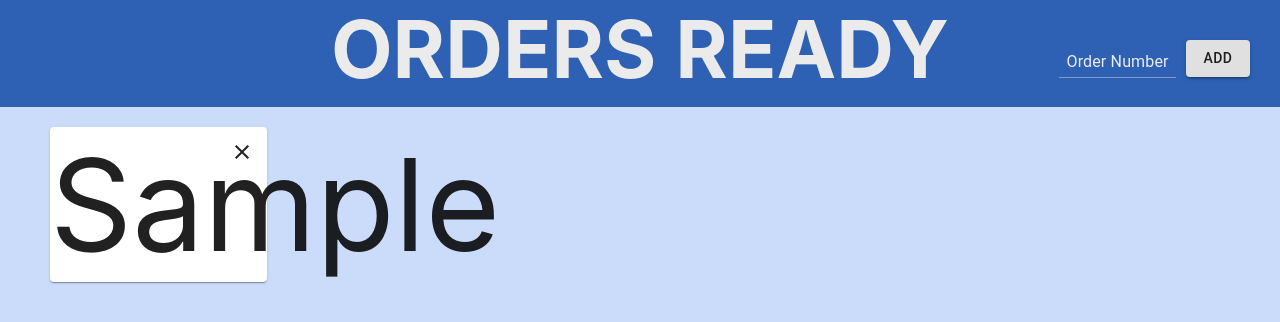
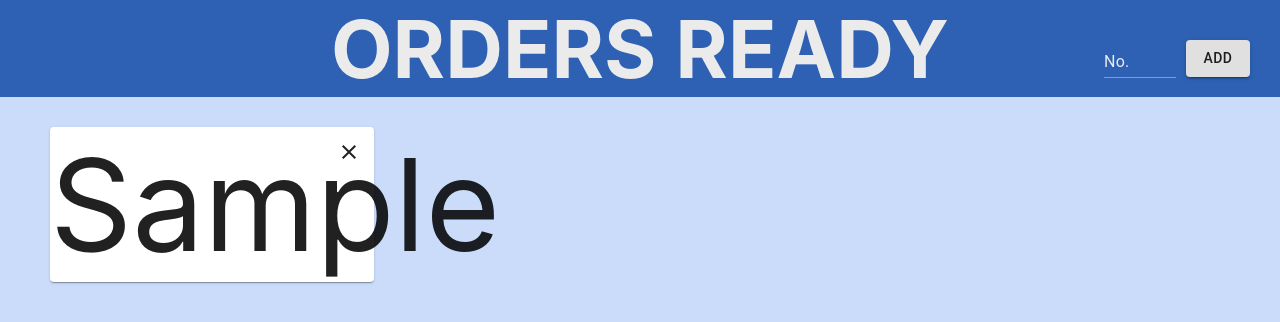
Before and after one commit to G-Tang2/Order-Display, a React (Create React App) app: page / in a window 1280 px wide. Both pictures are taken after typing "Sample" into the empty fields and a click on the button "ADD". Shown: the top 322 px of the page. Built offline with nearby package versions, Linux system fonts and the light colour scheme.

Commit message:
reduced text box

```diff
--- a/src/App.css
+++ b/src/App.css
@@ -12,18 +12,14 @@ body {
   background-color: #cadcfa;
 }
 
-header {
-  flex: 0 1 auto;
-  background-color: #2e61b3;
-}
-
 #root {
   height: 100%;
 }
 
 #text-box,
 #text-box-label {
-  width: 13ch;
+  width: 8ch;
+  text-align: left;
   color: rgb(235, 235, 235);
 }
 
@@ -82,5 +78,7 @@ header {
 .title {
   font-size: 60pt;
   margin: 0px 0px 10px 0px;
+  flex: 0 1 auto;
+  background-color: #2e61b3;
   color: rgb(235, 235, 235);
 }
--- a/src/App.js
+++ b/src/App.js
@@ -63,7 +63,7 @@ class App extends Component {
   render() {
     return (
       <div className="App">
-        <header className="row">
+        <div className="row">
           <h1 className="title">ORDERS READY</h1>
           <form
             className="order-form"
@@ -75,7 +75,7 @@ class App extends Component {
               <TextField
                 id="text-box"
                 name="TextField"
-                label="Order Number"
+                label="No."
                 error={this.state.error}
                 helperText={this.state.helperText}
                 value={this.state.input}
@@ -86,12 +86,12 @@ class App extends Component {
               </Button>
             </div>
           </form>
-        </header>
+        </div>
 
-        <body className="row">
+        <div className="row">
           <Grid className="order-list" container spacing={3}>
             {this.state.currentOrders.map((order) => (
-              <Grid key={order} item xs={3}>
+              <Grid key={order} item xs={4}>
                 <Paper className="order-container">
                   {order}
                   <Fab
@@ -106,7 +106,7 @@ class App extends Component {
               </Grid>
             ))}
           </Grid>
-        </body>
+        </div>
       </div>
     );
   }
```
